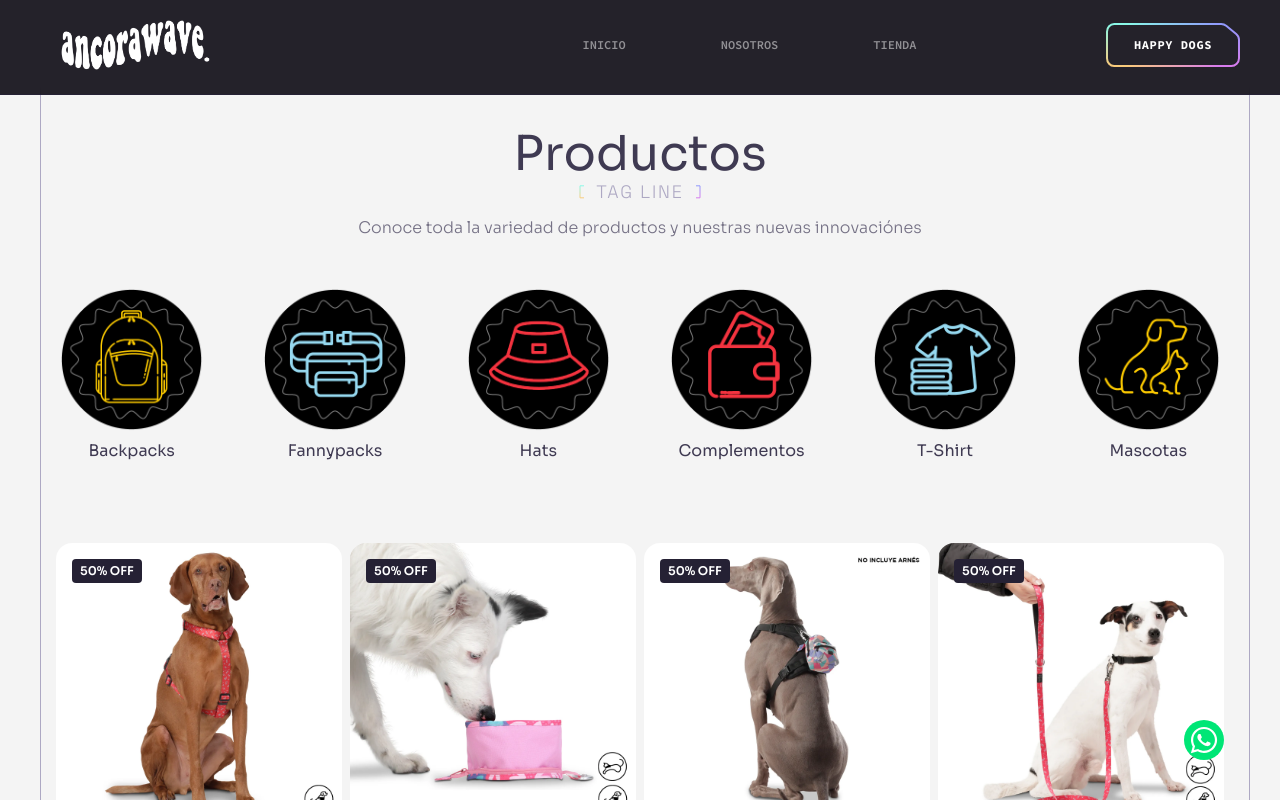
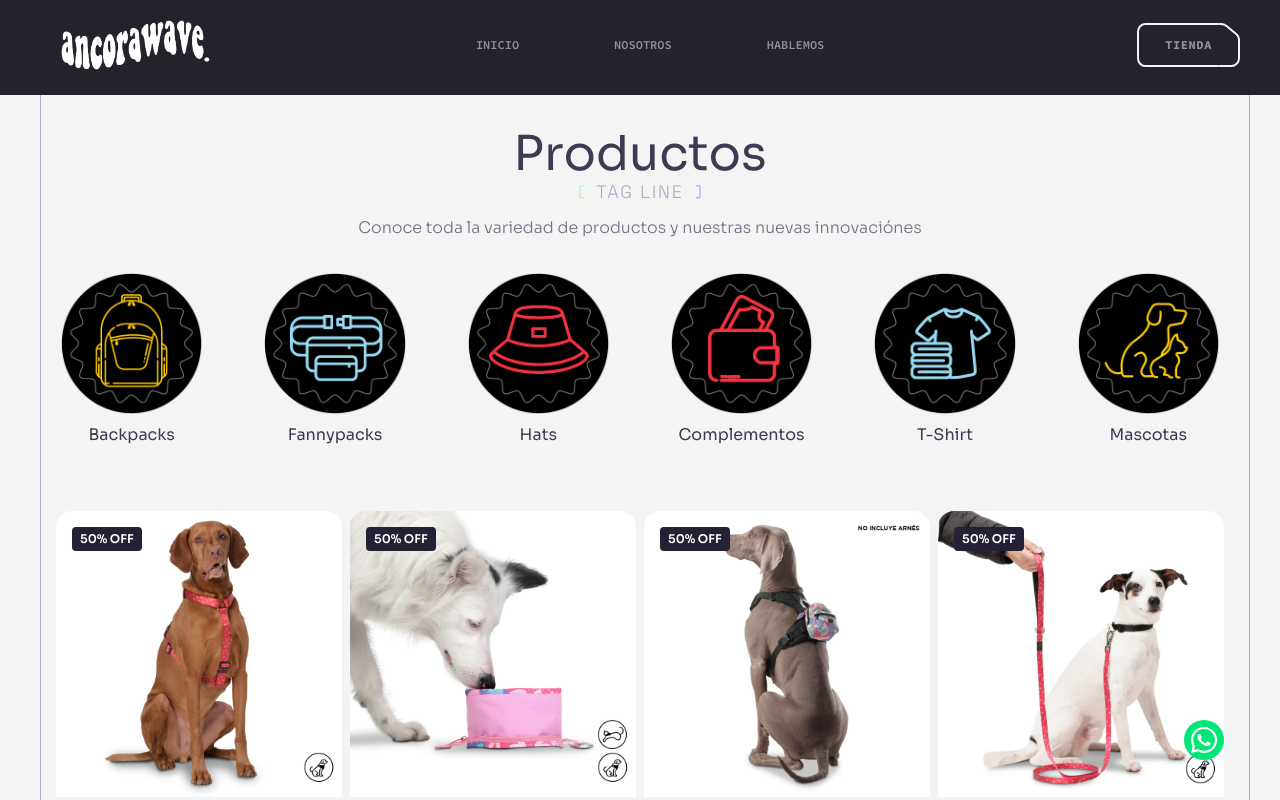
Before and after one commit to bryansanudo/ancora-wavers, a React (Vite) app: page /store/pets in a window 1280 px wide. Shown: the top 800 px of the page. Built offline with nearby package versions, Linux system fonts and the light colour scheme.

Commit message:
gradient colors

```diff
--- a/src/assets/svg/ButtonGradient.jsx
+++ b/src/assets/svg/ButtonGradient.jsx
@@ -3,16 +3,16 @@ const ButtonGradient = () => {
     <svg className="block" width={0} height={0}>
       <defs>
         <linearGradient id="btn-left" x1="50%" x2="50%" y1="0%" y2="100%">
-          <stop offset="0%" stopColor="#89F9E8" />
-          <stop offset="100%" stopColor="#FACB7B" />
+          <stop offset="0%" stopColor="#f4f4f4" /> {/* Gris muy claro */}
+          <stop offset="100%" stopColor="#f4f4f4" /> {/* Gris claro */}
         </linearGradient>
         <linearGradient id="btn-top" x1="100%" x2="0%" y1="50%" y2="50%">
-          <stop offset="0%" stopColor="#D87CEE" />
-          <stop offset="100%" stopColor="#FACB7B" />
+          <stop offset="0%" stopColor="#f4f4f4" /> {/* Gris intermedio */}
+          <stop offset="100%" stopColor="#f4f4f4" /> {/* Gris casi blanco */}
         </linearGradient>
         <linearGradient id="btn-bottom" x1="100%" x2="0%" y1="50%" y2="50%">
-          <stop offset="0%" stopColor="#9099FC" />
-          <stop offset="100%" stopColor="#89F9E8" />
+          <stop offset="0%" stopColor="#f4f4f4" /> {/* Blanco muy suave */}
+          <stop offset="100%" stopColor="#f4f4f4" /> {/* Gris intermedio */}
         </linearGradient>
         <linearGradient
           id="btn-right"
@@ -21,8 +21,8 @@ const ButtonGradient = () => {
           y1="0%"
           y2="100%"
         >
-          <stop offset="0%" stopColor="#9099FC" />
-          <stop offset="100%" stopColor="#D87CEE" />
+          <stop offset="0%" stopColor="#f4f4f4" /> {/* Gris suave */}
+          <stop offset="100%" stopColor="#f4f4f4" /> {/* Gris muy claro */}
         </linearGradient>
       </defs>
     </svg>
--- a/src/components/Button.jsx
+++ b/src/components/Button.jsx
@@ -1,7 +1,7 @@
 import ButtonSvg from "@/assets/svg/ButtonSvg";
 
 const Button = ({ className, href, onClick, children, px, white }) => {
-  const classes = `button relative inline-flex items-center justify-center h-11 transition-colors hover:text-color-1 ${
+  const classes = `button relative inline-flex items-center justify-center h-11 transition-all hover:text-white hover:scale-105 duration-300    text-n-1/50 ${
     px || "px-7"
   } ${white ? " text-n-8" : " text-n-1"} ${className || ""}`;
 
--- a/src/components/Header.jsx
+++ b/src/components/Header.jsx
@@ -26,8 +26,8 @@ const Header = () => {
 
     {
       id: "3",
-      title: "Tienda",
-      url: "/store",
+      title: "Hablemos",
+      url: "/",
     },
   ];
   const pathname = useLocation();
@@ -79,19 +79,19 @@ const Header = () => {
             openNavigation ? "flex" : "hidden"
           }  fixed top-[7rem] left-0 right-0 bottom-0 bg-n-8 lg:static lg:flex lg:mx-auto lg:bg-transparent`}
         >
-          <div className="relative z-2 flex flex-col items-center justify-center m-auto lg:flex-row">
+          <div className="relative z-2 flex flex-col items-center justify-center m-auto lg:flex-row  md:mr-[230px]">
             {navigation.map((item) => (
               <div key={item.id}>
                 <Link to={item.url}>
                   <div
                     onClick={handleClick}
-                    className={`block relative font-code text-2xl uppercase text-n-1 transition-colors hover:text-color-1 ${
+                    className={`block relative font-code text-2xl uppercase text-n-1 transition-colors hover:text-white ${
                       item.onlyMobile ? "lg:hidden" : ""
                     } px-6 py-6 md:py-8 lg:-mr-0.25 lg:text-xs lg:font-semibold ${
                       item.url === pathname.hash
-                        ? "z-2 lg:text-color-1"
+                        ? "z-2 lg:text-white"
                         : "lg:text-n-1/50"
-                    } lg:leading-5 lg:hover:text-color-1 xl:px-12`}
+                    } lg:leading-5 lg:hover:text-white xl:px-12`}
                   >
                     {item.title}
                   </div>
@@ -100,17 +100,21 @@ const Header = () => {
             ))}
 
             <div onClick={toggleNavigation} className="">
-              <Button className="lg:hidden flex mt-6" href="/productos/dozo">
-                Happy Dogs
-              </Button>
+              <Link to="/store">
+                <Button className="lg:hidden flex mt-6" href="/productos/dozo">
+                  Tienda
+                </Button>
+              </Link>
             </div>
           </div>
           <HamburgerMenu />
         </nav>
 
-        <Button className="hidden lg:flex" href="/productos/dozo">
-          Happy Dogs
-        </Button>
+        <Link to="/store">
+          <Button className="hidden lg:flex" href="/productos/dozo">
+            Tienda
+          </Button>
+        </Link>
         <Button
           className="ml-auto lg:hidden"
           px="px-3"
--- a/src/components/about/HeroAbout.jsx
+++ b/src/components/about/HeroAbout.jsx
@@ -8,8 +8,8 @@ import TagLine from "@/components/Tagline";
 
 const HeroAbout = () => {
   return (
-    <Section crosses>
-      <div className="container lg:flex mt-20 ">
+    <Section crosses customPaddings="mt-[85px] md:mt-0 md:pt-[100px] ">
+      <div className="container lg:flex  ">
         <div className="md:max-w-[35rem] ">
           <div className={` max-w-[50rem] mx-auto mb-12 lg:mb-10 text-center `}>
             {<h2 className="h2 ">Welcome Ancora Wavers</h2>}
--- a/src/components/about/StoryAncora.jsx
+++ b/src/components/about/StoryAncora.jsx
@@ -6,7 +6,7 @@ const StoryAncora = () => {
   return (
     <Section
       id="dozo"
-      customPaddings=""
+      customPaddings="md:pt-[120px] pt-[40px]"
       /* crosses */
       crossesOffset="lg:translate-y-[1.25rem]"
     >
--- a/src/components/store/HeaderProducts.jsx
+++ b/src/components/store/HeaderProducts.jsx
@@ -69,24 +69,24 @@ const HeaderProducts = () => {
   return (
     <Section
       id="dozo"
-      customPaddings="pt-10 "
+      customPaddings="pt-[80px] md:pt-[40px] "
       /* crosses */
       crossesOffset="lg:translate-y-[1.25rem]"
     >
       <div className="container">
-        <div className={`max-w-[50rem] mx-auto md:text-center`}>
+        <div className={`max-w-[50rem] mx-auto text-center`}>
           <h2 className="h2">Productos</h2>
-          <TagLine className="mb-4 md:justify-center">tag line</TagLine>
+          <TagLine className="mb-4 justify-center">tag line</TagLine>
           <p className="body-2 mt-4 text-n-4">
             Conoce toda la variedad de productos y nuestras nuevas innovaciónes
           </p>
         </div>
 
-        <div className="py-6   ">
-          <ul className="grid md:grid-cols-6 grid-cols-3 md:gap-[60px]  gap-2   py-6   ">
+        <div className="md:py-4 pt-4  ">
+          <ul className="grid md:grid-cols-6 grid-cols-3 md:gap-[60px]  gap-2   md:py-4   ">
             {products.map((product, index) => (
               <Link to={product.url} key={index}>
-                <div className="flex items-center justify-center flex-col mb-8 md:mb-0 cursor-pointer  ">
+                <div className="flex items-center justify-center flex-col mb- md:mb-0 cursor-pointer ">
                   <img
                     src={product.icon}
                     alt=""
--- a/tailwind.config.js
+++ b/tailwind.config.js
@@ -73,7 +73,8 @@ export default {
       backgroundImage: {
         "radial-gradient": "radial-gradient(var(--tw-gradient-stops))",
         "conic-gradient":
-          "conic-gradient(from 225deg, #FFC876, #79FFF7, #9F53FF, #FF98E2, #FFC876)",
+          /*  "conic-gradient(from 225deg, #FFC876, #79FFF7, #9F53FF, #FF98E2, #FFC876)", */
+          "conic-gradient(from 225deg, #FF98E2, #ffcc00, #f4333f, #96d9f0, #FF98E2)",
         "benefit-card-1": "url(assets/benefits/card-1.svg)",
         "benefit-card-2": "url(assets/benefits/card-2.svg)",
         "benefit-card-3": "url(assets/benefits/card-3.svg)",
```
